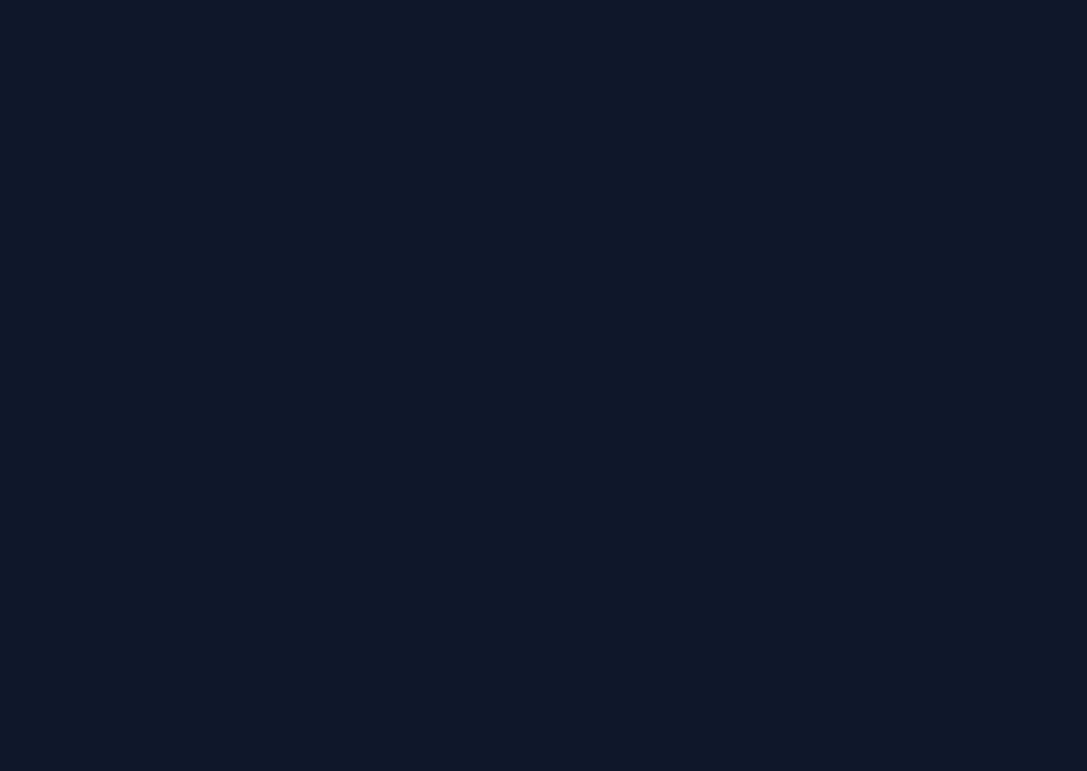
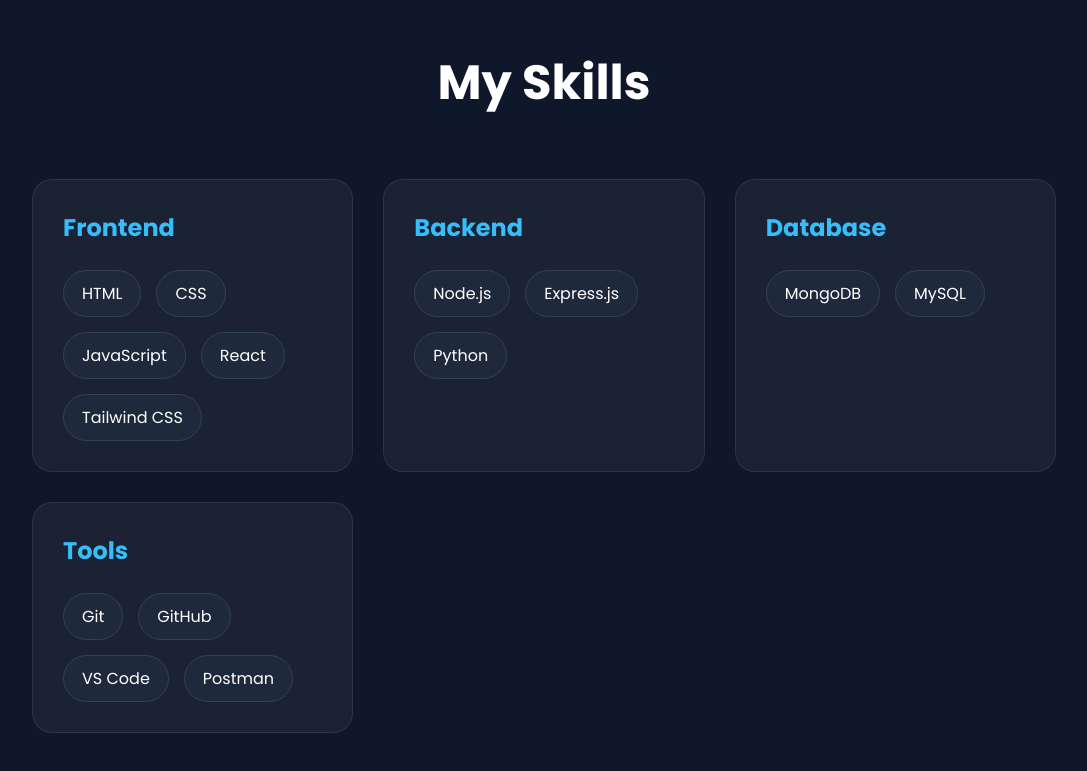
Before and after one commit to Divyanshu944/portfolio, a React (Vite) app: page / in a window 1280 px wide. Shown: the part 2058-2829 px from the top of the page, without its empty margins (96-1183 px from the left). Before the commit the page ends 2005 px from the top, so only its background shows below. Built offline with nearby package versions, Linux system fonts and the light colour scheme.

Commit message:
Create skills section

```diff
--- a/src/App.jsx
+++ b/src/App.jsx
@@ -1,6 +1,7 @@
 import About from "./components/About/About";
 import Hero from "./components/Hero/Hero";
 import Navbar from "./components/Navbar/Navbar";
+import Skills from "./components/Skills/Skills";
 
 function App() {
   return (
@@ -8,7 +9,7 @@ function App() {
       <Navbar />
       <Hero />
       <About />
-
+      <Skills />
     </>
   );
 }
--- /dev/null
+++ b/src/components/Skills/Skills.css
@@ -0,0 +1,68 @@
+.skills {
+  min-height: 100vh;
+  padding: 100px 10%;
+}
+
+.skills-container {
+  display: grid;
+  grid-template-columns: repeat(auto-fit, minmax(270px, 1fr));
+  gap: 30px;
+  margin-top: 50px;
+}
+
+.skill-card {
+  background: rgba(255,255,255,0.05);
+  backdrop-filter: blur(10px);
+
+  border: 1px solid rgba(255,255,255,.08);
+
+  border-radius: 20px;
+
+  padding: 30px;
+
+  transition: .4s;
+}
+
+.skill-card:hover {
+  transform: translateY(-10px);
+
+  border-color: #38bdf8;
+
+  box-shadow: 0 15px 40px rgba(56,189,248,.25);
+}
+
+.skill-card h3 {
+  margin-bottom: 25px;
+
+  font-size: 1.5rem;
+
+  color: #38bdf8;
+}
+
+.skill-list {
+  display: flex;
+
+  flex-wrap: wrap;
+
+  gap: 15px;
+}
+
+.skill-list span {
+  padding: 10px 18px;
+
+  background: #1e293b;
+
+  border-radius: 25px;
+
+  border: 1px solid #334155;
+
+  transition: .3s;
+}
+
+.skill-list span:hover {
+  background: #38bdf8;
+
+  color: #0f172a;
+
+  transform: scale(1.05);
+}
--- /dev/null
+++ b/src/components/Skills/Skills.jsx
@@ -0,0 +1,44 @@
+import "./Skills.css";
+
+function Skills() {
+  const skillCategories = [
+    {
+      title: "Frontend",
+      skills: ["HTML", "CSS", "JavaScript", "React", "Tailwind CSS"],
+    },
+    {
+      title: "Backend",
+      skills: ["Node.js", "Express.js", "Python"],
+    },
+    {
+      title: "Database",
+      skills: ["MongoDB", "MySQL"],
+    },
+    {
+      title: "Tools",
+      skills: ["Git", "GitHub", "VS Code", "Postman"],
+    },
+  ];
+
+  return (
+    <section id="skills" className="skills">
+      <h2 className="section-title">My Skills</h2>
+
+      <div className="skills-container">
+        {skillCategories.map((category, index) => (
+          <div className="skill-card" key={index}>
+            <h3>{category.title}</h3>
+
+            <div className="skill-list">
+              {category.skills.map((skill, i) => (
+                <span key={i}>{skill}</span>
+              ))}
+            </div>
+          </div>
+        ))}
+      </div>
+    </section>
+  );
+}
+
+export default Skills;
```
